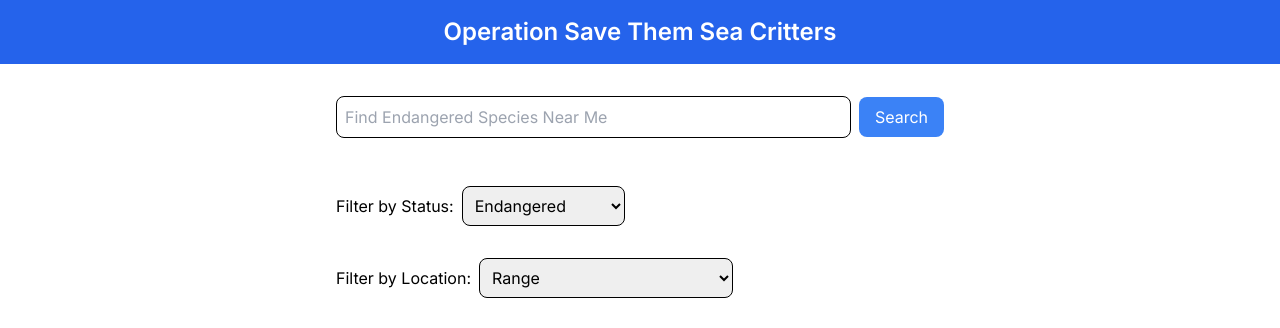
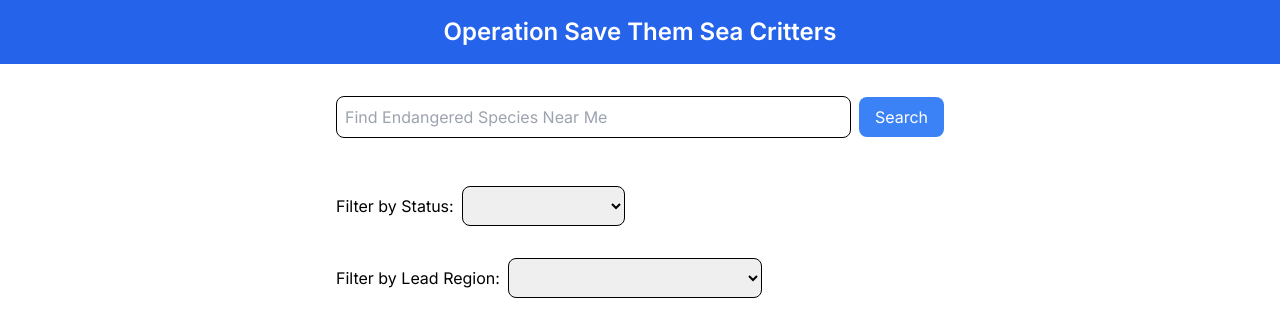
Before and after one commit to Alanl101/nasa-proto, a Next.js app: page / in a window 1280 px wide. Shown: the top 328 px of the page. Built offline with nearby package versions, Linux system fonts and the light colour scheme.

Commit message:
Fixed Search bar

```diff
--- a/app/page.tsx
+++ b/app/page.tsx
@@ -58,8 +58,8 @@ export default function Home() {
   // Access the features array from the imported JSON data
   const { features } = speciesData;
 
-  const [selectedStatusFilter, setSelectedStatusFilter] = useState();
-  const [selectedLocationFilter, setSelectedLocationFilter] = useState();
+  const [selectedStatusFilter, setSelectedStatusFilter] = useState<string | undefined>(undefined);
+  const [selectedLocationFilter, setSelectedLocationFilter] = useState<string | undefined>(undefined);
 
   // Function to handle status filter selection
   const handleStatusFilterChange = (event: any) => {
@@ -76,15 +76,27 @@ export default function Home() {
   // Function to filter animal cards based on selected filters
   const filteredAnimalCards = features.filter((feature) => {
     const statusFilterMatch =
-      !selectedStatusFilter || feature.attributes.SARA_Status === selectedStatusFilter;
+      !selectedStatusFilter ||
+      feature.attributes.SARA_Status.toLowerCase() === selectedStatusFilter.toLowerCase();
+
+    const locationFilterMatch =
+      !selectedLocationFilter || feature.attributes.Lead_Region.toLowerCase() === selectedLocationFilter.toLowerCase();
+
+    const inputValueLowerCase = inputValue.toLowerCase();
+
+    const commonNameFilterMatch = feature.attributes.Common_Name_EN.toLowerCase().includes(inputValueLowerCase);
+    const ecoTypeFilterMatch = feature.attributes.Eco_Type.toLowerCase().includes(inputValueLowerCase);
+    const waterBodyFilterMatch = feature.attributes.Waterbody.toLowerCase().includes(inputValueLowerCase);
+
+    // Return true if at least one of the conditions (Common Name, Eco Type, Water Body) matches
+    return (
+      statusFilterMatch &&
+      locationFilterMatch &&
+      (commonNameFilterMatch || ecoTypeFilterMatch || waterBodyFilterMatch)
+    );
+  });
 
 
-    const locationFilterMatch =
-      !selectedLocationFilter || feature.attributes.Lead_Region === selectedLocationFilter;
-
-    // Return true if both filters match, otherwise, return false
-    return statusFilterMatch || locationFilterMatch;
-  });
 
   return (
     <div className="min-h-screen flex flex-col">
@@ -134,6 +146,7 @@ export default function Home() {
           onChange={handleStatusFilterChange}
           value={selectedStatusFilter}
         >
+          <option value=""></option>
           <option value="Endangered">Endangered</option>
           <option value="Threatened">Threatened</option>
           <option value="Special Concern">Special Concern</option>
@@ -147,14 +160,14 @@ export default function Home() {
 
       {/* Filters */}
       <div className="p-4 mx-auto w-1/2">
-        <label htmlFor="locationfilter">Filter by Location:</label>
+        <label htmlFor="locationfilter">Filter by Lead Region:</label>
         <select
           id="locationfilter"
           className="ml-2 p-2 border rounded-lg border border-black focus:outline-none focus:border-blue-400"
           onChange={handleLocationFilterChange}
           value={selectedLocationFilter}
         >
-          <option value="Range">Range</option>
+          <option value=""></option>
           <option value="Ontario">Ontario</option>
           <option value="Atlantic Ocean">Atlantic Ocean</option>
           <option value="British Columbia">British Columbia</option>
@@ -164,7 +177,7 @@ export default function Home() {
           <option value="Alberta">Alberta</option>
           <option value="Manitoba">Manitoba</option>
           <option value="Yukon">Yukon</option>
-          <option value="Pacific Ocean">Pacific Ocean</option>
+          <option value="Pacific">Pacific</option>
           <option value="Newfoundland and Labrador">Newfoundland and Labrador</option>
           <option value="Arctic Ocean">Arctic Ocean</option>
           <option value="Prince Edward Island">Prince Edward Island</option>
--- a/components/AnimalCard.js
+++ b/components/AnimalCard.js
@@ -16,14 +16,14 @@ function AnimalCard(props) {
     <div className="bg-white p-4 rounded-lg border border-black shadow-md mx-auto my-4 w-1/2 cursor-pointer flex">
       {/* Left column for the image */}
       <div className="w-1/2">
-      <Link href={{ pathname: '/animal-details', query: { commonName } }}>
+      <Link href={{ pathname: '/animal-detail', query: { commonName } }}>
             <img src={imageUrl} alt={commonName} className="w-full rounded-lg" />
         </Link>
       </div>
 
       {/* Right column for the text data */}
       <div className="w-1/2 p-4">
-      <Link href={{ pathname: '/animal-details', query: {  commonName } }}>
+      <Link href={{ pathname: '/animal-detail', query: {  commonName } }}>
 
             <h2 className="text-xl font-semibold mb-2 text-center">{commonName}</h2>
             <p className="text-center">Scientific Name: {scientificName}</p>
```
